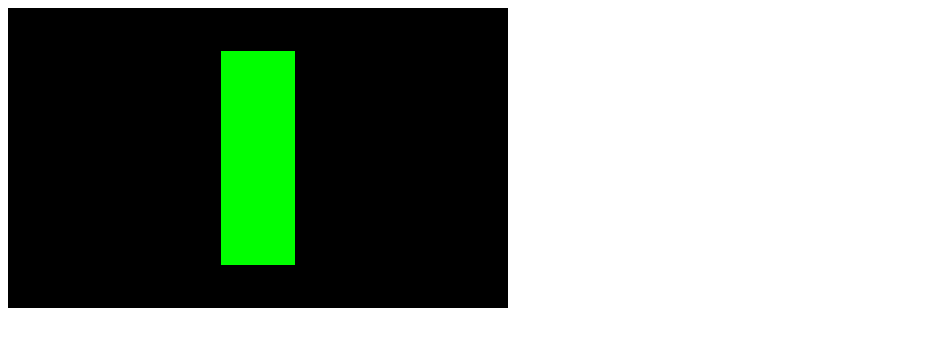
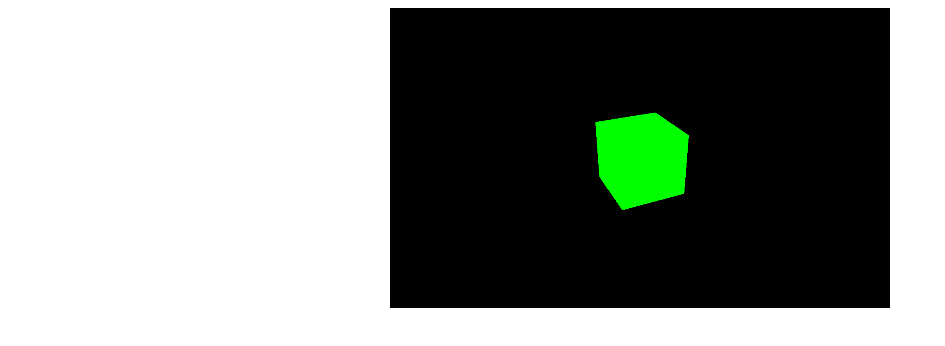
Before and after one commit to gnuwilliam/threejs-sample, a plain HTML site: page index.html in a window 1280 px wide. Shown: the whole page, without its empty margins (0-945 px from the left). Drawn offline with Linux system fonts and the light colour scheme; animation ran at ten frames a second.

Commit message:
updating

```diff
--- a/assets/js/core.js
+++ b/assets/js/core.js
@@ -3,9 +3,9 @@ var camera = new THREE.PerspectiveCamera( 50, window.innerWidth / window.innerHe
 
 var renderer = new THREE.WebGLRenderer();
 renderer.setSize( window.innerWidth, window.innerHeight );
-document.body.appendChild( renderer.domElement );
+document.querySelector('.container').appendChild( renderer.domElement );
 
-var geometry = new THREE.CubeGeometry(1,3,1);
+var geometry = new THREE.CubeGeometry(1,1,1);
 var material = new THREE.MeshBasicMaterial( { color: 0x00ff00 } );
 var cube = new THREE.Mesh( geometry, material );
 scene.add( cube );
@@ -13,7 +13,11 @@ scene.add( cube );
 camera.position.z = 5;
 
 function render() {
-	requestAnimationFrame(render);
-	renderer.render(scene, camera);
+    requestAnimationFrame(render);
+    renderer.render(scene, camera);
+
+    cube.rotation.x += 0.01;
+    cube.rotation.y += 0.04;
 }
+
 render();
--- a/index.html
+++ b/index.html
@@ -1,10 +1,21 @@
 <html>
     <head>
         <title>Three.js Sample</title>
-        <style>canvas { width: 500px; height: 300px; }</style>
+        <style>
+            .container {
+                width: 500px;
+                margin: 0 auto;
+                position: relative;
+            }
+            canvas {
+                width: 500px;
+                height: 300px;
+            }
+        </style>
     </head>
 
     <body>
+        <div class="container"></div>
         <script src="assets/js/three.js"></script>
         <script src="assets/js/core.js"></script>
     </body>
```
